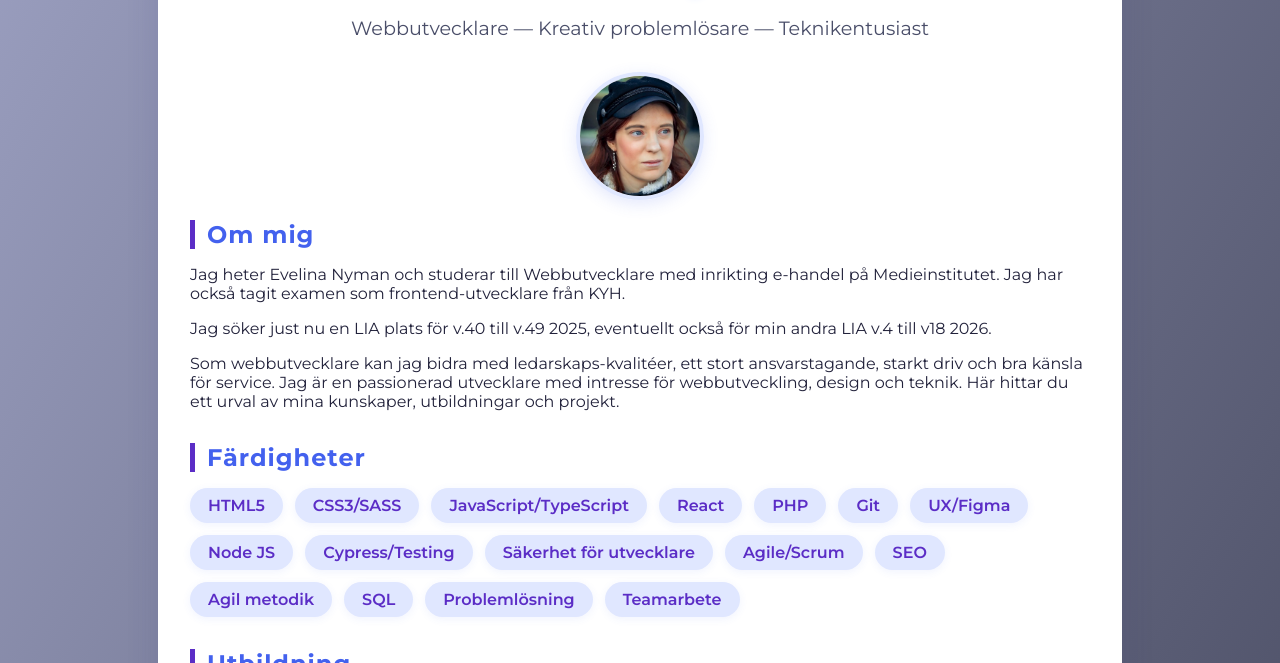
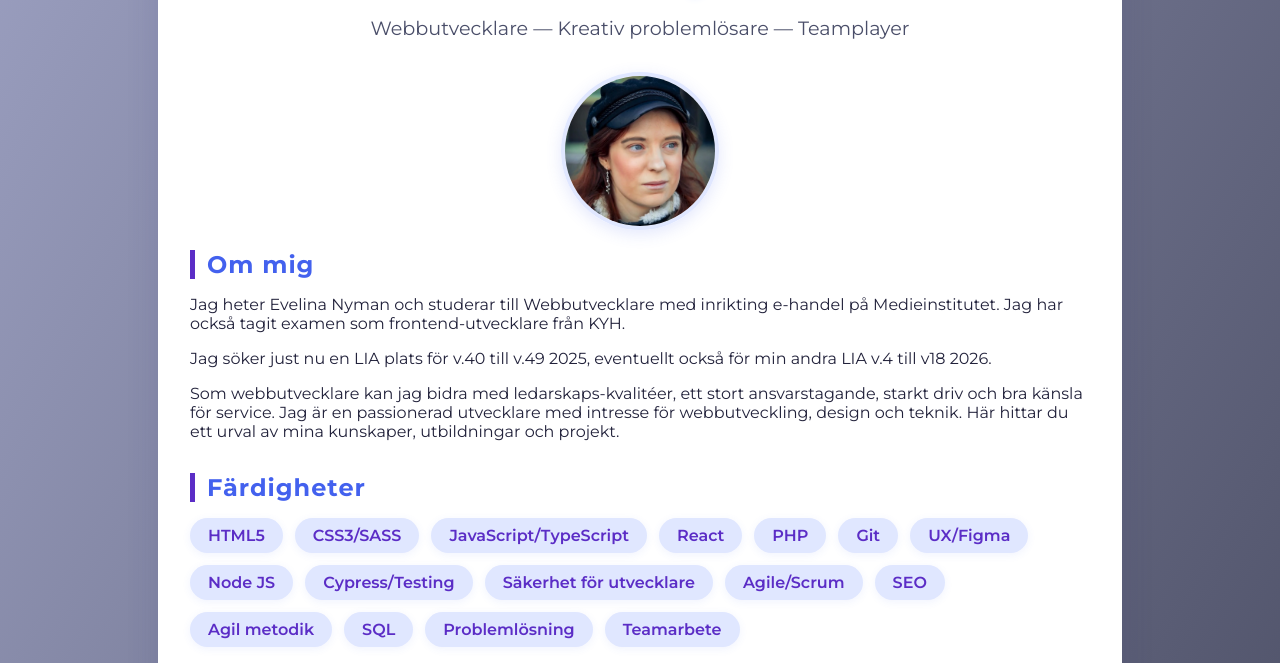
Before and after one commit to Kamechan98/Evelinas-Portfolio, a plain HTML site: page index.html in a window 1280 px wide. Shown: the part 137-800 px from the top of the page. Drawn offline with Linux system fonts and the light colour scheme.

Commit message:
added some styling changes to my portfolio

```diff
--- a/index.html
+++ b/index.html
@@ -23,7 +23,7 @@
     <div class="container">
         <header>
             <h1>Evelina Nyman</h1>
-            <p>Webbutvecklare &mdash; Kreativ problemlösare &mdash; Teknikentusiast</p>
+            <p>Webbutvecklare &mdash; Kreativ problemlösare &mdash; Teamplayer</p>
         </header>
 
         <section>
--- a/style.scss
+++ b/style.scss
@@ -57,8 +57,8 @@ h2:hover {
 
 // Profilbild
 img[alt="profilbild"] {
-    width: 120px;
-    height: 120px;
+    width: 150px;
+    height: 150px;
     object-fit: cover;
     border-radius: 50%;
     box-shadow: 0 4px 16px rgba(67, 97, 238, 0.15);
```
Also changed, not shown: style.css.
